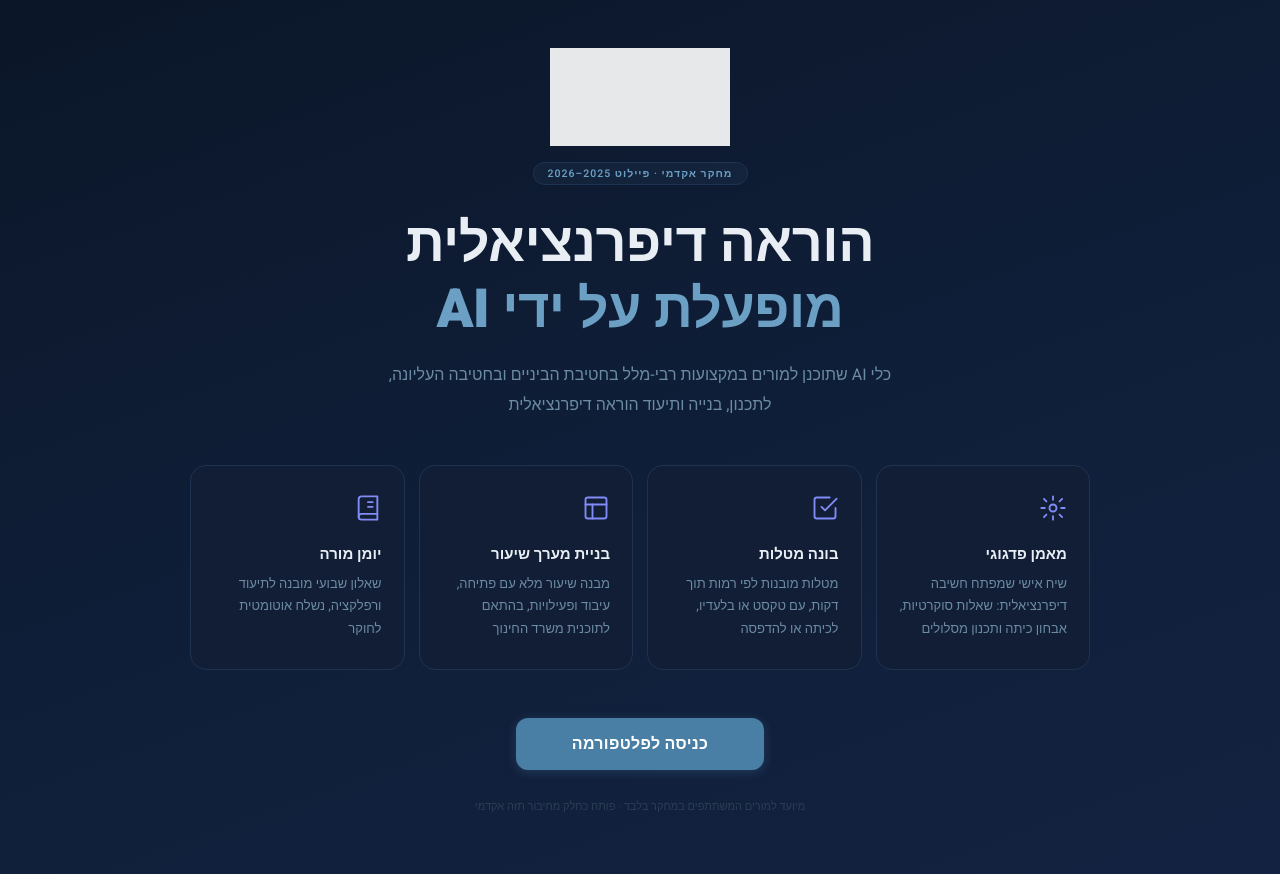
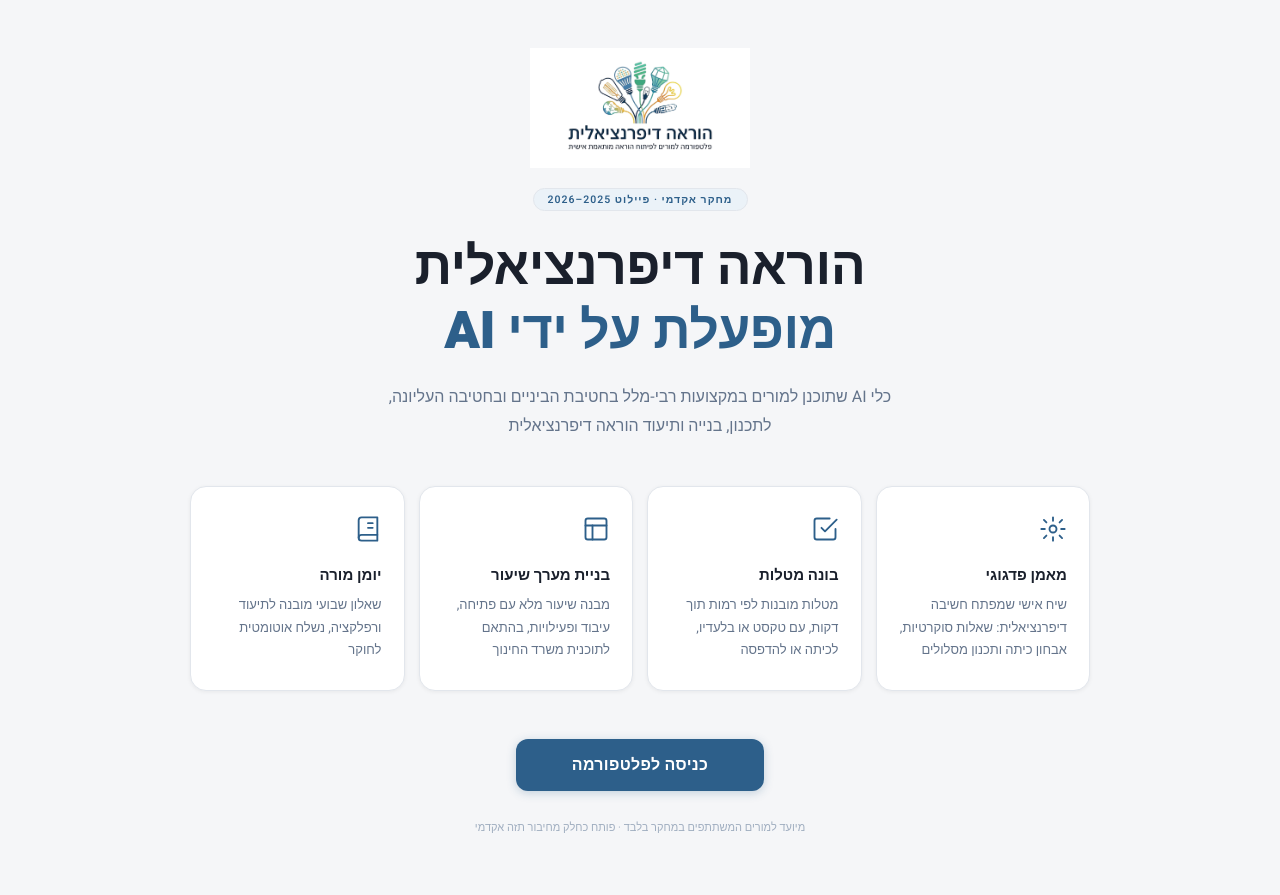
Before and after one commit to crudo1986-dotcom/lesson-plan-agent, a Next.js app: page / in a window 1280 px wide. Before the commit the page ends 874 px from the top, so only its background shows below. Built offline with nearby package versions, Linux system fonts and the light colour scheme.

Commit message:
Update page.js

```diff
--- a/app/page.js
+++ b/app/page.js
@@ -170,23 +170,23 @@ const MODES = [
 
 // ─── SVG Icons ────────────────────────────────────────────────────────────────
 const IconBrain = () => (
-  <svg width="28" height="28" viewBox="0 0 24 24" fill="none" stroke="#818CF8" strokeWidth="1.6" strokeLinecap="round" strokeLinejoin="round">
+  <svg width="28" height="28" viewBox="0 0 24 24" fill="none" stroke="#2D5F8A" strokeWidth="1.6" strokeLinecap="round" strokeLinejoin="round">
     <circle cx="12" cy="12" r="3"/>
     <path d="M12 2v3M12 19v3M4.22 4.22l2.12 2.12M17.66 17.66l2.12 2.12M2 12h3M19 12h3M4.22 19.78l2.12-2.12M17.66 6.34l2.12-2.12"/>
   </svg>
 );
 const IconTask = () => (
-  <svg width="28" height="28" viewBox="0 0 24 24" fill="none" stroke="#818CF8" strokeWidth="1.6" strokeLinecap="round" strokeLinejoin="round">
+  <svg width="28" height="28" viewBox="0 0 24 24" fill="none" stroke="#2D5F8A" strokeWidth="1.6" strokeLinecap="round" strokeLinejoin="round">
     <path d="M9 11l3 3L22 4"/><path d="M21 12v7a2 2 0 0 1-2 2H5a2 2 0 0 1-2-2V5a2 2 0 0 1 2-2h11"/>
   </svg>
 );
 const IconLesson = () => (
-  <svg width="28" height="28" viewBox="0 0 24 24" fill="none" stroke="#818CF8" strokeWidth="1.6" strokeLinecap="round" strokeLinejoin="round">
+  <svg width="28" height="28" viewBox="0 0 24 24" fill="none" stroke="#2D5F8A" strokeWidth="1.6" strokeLinecap="round" strokeLinejoin="round">
     <rect x="3" y="3" width="18" height="18" rx="2"/><path d="M3 9h18"/><path d="M9 21V9"/>
   </svg>
 );
 const IconJournal = () => (
-  <svg width="28" height="28" viewBox="0 0 24 24" fill="none" stroke="#818CF8" strokeWidth="1.6" strokeLinecap="round" strokeLinejoin="round">
+  <svg width="28" height="28" viewBox="0 0 24 24" fill="none" stroke="#2D5F8A" strokeWidth="1.6" strokeLinecap="round" strokeLinejoin="round">
     <path d="M4 19.5A2.5 2.5 0 0 1 6.5 17H20"/><path d="M6.5 2H20v20H6.5A2.5 2.5 0 0 1 4 19.5v-15A2.5 2.5 0 0 1 6.5 2z"/><line x1="12" y1="7" x2="16" y2="7"/><line x1="12" y1="11" x2="16" y2="11"/>
   </svg>
 );
@@ -200,60 +200,59 @@ function LandingPage({ onEnter }) {
     { Icon: IconJournal, title: "יומן מורה",           desc: "שאלון שבועי מובנה לתיעוד ורפלקציה, נשלח אוטומטית לחוקר" },
   ];
 
-  /* צבעי Slate-Navy — מקצועי ואקדמי */
-  const NAVY   = "#0B1628";
-  const NAVY2  = "#0F1E38";
-  const NAVY3  = "#132240";
-  const SLATE  = "#4A7FA5";   /* כחול-ציפחה להדגשות */
-  const SLATE_L= "#6B9FC4";
-  const CARD_BG= "#111E35";   /* כרטיסיות אטומות */
-  const CARD_BD= "#1E3352";   /* border כרטיסיות */
-  const TXT_HI = "#E8EEF4";   /* טקסט ראשי */
-  const TXT_LO = "#6B8BA4";   /* טקסט משני */
+  /* פלטת Light Mode — לבן/אפור מקצועי */
+  const BG_PAGE = "#F5F6F8";
+  const BG_CARD = "#FFFFFF";
+  const BD_CARD = "#E2E6EC";
+  const TXT_HI  = "#1A202C";
+  const TXT_LO  = "#64748B";
+  const ACCENT  = "#2D5F8A";
+  const ACCENT_L= "#3B7AB5";
+  const BADGE_BG= "#EBF2F8";
+  const BADGE_TXT= "#2D5F8A";
 
   return (
     <>
-      {/* טעינת גופן Heebo */}
       <style>{`@import url('https://fonts.googleapis.com/css2?family=Heebo:wght@400;600;700;900&display=swap');`}</style>
 
       <div style={{
         direction:"rtl",
         fontFamily:"'Heebo','Arial Hebrew',Arial,sans-serif",
         minHeight:"100vh", overflowX:"hidden",
-        background:`linear-gradient(160deg, ${NAVY} 0%, ${NAVY2} 50%, ${NAVY3} 100%)`,
+        background:BG_PAGE,
         display:"flex", flexDirection:"column", alignItems:"center", justifyContent:"center",
         padding:"48px 24px", boxSizing:"border-box",
       }}>
 
-        {/* לוגו */}
+        {/* לוגו — מוצג טבעי על רקע בהיר */}
         <img
           src="/Untitled%20design.png"
           alt="הוראה דיפרנציאלית"
-          style={{ width:"clamp(130px,18vw,180px)", marginBottom:16, filter:"brightness(0) invert(1)", opacity:0.9 }}
+          style={{ width:"clamp(160px,22vw,220px)", marginBottom:20 }}
         />
 
-        {/* תגית מחקר — קטנה ועדינה */}
+        {/* תגית מחקר */}
         <div style={{
-          border:`1px solid ${CARD_BD}`, borderRadius:20,
+          border:`1px solid ${BD_CARD}`, borderRadius:20,
           padding:"3px 14px", marginBottom:28, fontSize:10.5, letterSpacing:1,
-          color:SLATE_L, fontWeight:600, textTransform:"uppercase",
-          background:"rgba(74,127,165,0.08)",
+          color:BADGE_TXT, fontWeight:600, textTransform:"uppercase",
+          background:BADGE_BG,
         }}>
           מחקר אקדמי · פיילוט 2025–2026
         </div>
 
-        {/* כותרת ראשית — ללא גרדיאנט, ללא glow */}
+        {/* כותרת ראשית */}
         <h1 style={{
           margin:"0 0 4px 0", textAlign:"center", lineHeight:1.15,
-          fontSize:"clamp(30px,5.5vw,54px)", fontWeight:900, color:TXT_HI,
+          fontSize:"clamp(30px,5.5vw,52px)", fontWeight:900, color:TXT_HI,
           letterSpacing:"-0.5px", fontFamily:"'Heebo',sans-serif",
         }}>
           הוראה דיפרנציאלית
         </h1>
         <h1 style={{
           margin:"0 0 20px 0", textAlign:"center", lineHeight:1.15,
-          fontSize:"clamp(30px,5.5vw,54px)", fontWeight:900,
-          color:SLATE_L,
+          fontSize:"clamp(30px,5.5vw,52px)", fontWeight:900,
+          color:ACCENT,
           letterSpacing:"-0.5px", fontFamily:"'Heebo',sans-serif",
         }}>
           מופעלת על ידי AI
@@ -268,25 +267,28 @@ function LandingPage({ onEnter }) {
           לתכנון, בנייה ותיעוד הוראה דיפרנציאלית
         </p>
 
-        {/* כרטיסי פיצ'רים — אטומות עם border ברור */}
+        {/* כרטיסי פיצ'רים */}
         <div style={{
           display:"grid", gridTemplateColumns:"repeat(auto-fit,minmax(210px,1fr))",
           gap:14, width:"100%", maxWidth:900, marginBottom:48,
         }}>
           {features.map(({ Icon, title, desc }) => (
             <div key={title} style={{
-              background:CARD_BG,
-              border:`1px solid ${CARD_BD}`,
+              background:BG_CARD,
+              border:`1px solid ${BD_CARD}`,
               borderRadius:16, padding:"28px 22px",
-              transition:"transform 0.2s, border-color 0.2s",
+              boxShadow:"0 1px 4px rgba(0,0,0,0.06)",
+              transition:"transform 0.2s, box-shadow 0.2s, border-color 0.2s",
             }}
             onMouseEnter={e => {
               e.currentTarget.style.transform="translateY(-4px)";
-              e.currentTarget.style.borderColor=SLATE;
+              e.currentTarget.style.boxShadow="0 8px 24px rgba(45,95,138,0.12)";
+              e.currentTarget.style.borderColor=ACCENT_L;
             }}
             onMouseLeave={e => {
               e.currentTarget.style.transform="translateY(0)";
-              e.currentTarget.style.borderColor=CARD_BD;
+              e.currentTarget.style.boxShadow="0 1px 4px rgba(0,0,0,0.06)";
+              e.currentTarget.style.borderColor=BD_CARD;
             }}>
               <div style={{ marginBottom:14 }}><Icon/></div>
               <div style={{ color:TXT_HI, fontWeight:700, fontSize:15, marginBottom:8, fontFamily:"'Heebo',sans-serif" }}>{title}</div>
@@ -297,27 +299,27 @@ function LandingPage({ onEnter }) {
 
         {/* כפתור כניסה */}
         <button onClick={onEnter} style={{
-          background:SLATE,
+          background:ACCENT,
           color:"#FFFFFF", border:"none", borderRadius:12,
           padding:"14px 56px", fontSize:16, fontWeight:700,
           cursor:"pointer", fontFamily:"'Heebo',sans-serif",
-          boxShadow:"0 2px 12px rgba(74,127,165,0.3)",
+          boxShadow:"0 2px 10px rgba(45,95,138,0.25)",
           transition:"transform 0.15s, background 0.15s",
           letterSpacing:"0.3px",
         }}
         onMouseEnter={e => {
-          e.currentTarget.style.background=SLATE_L;
+          e.currentTarget.style.background=ACCENT_L;
           e.currentTarget.style.transform="translateY(-2px)";
         }}
         onMouseLeave={e => {
-          e.currentTarget.style.background=SLATE;
+          e.currentTarget.style.background=ACCENT;
           e.currentTarget.style.transform="translateY(0)";
         }}>
           כניסה לפלטפורמה
         </button>
 
         {/* תחתית */}
-        <p style={{ color:"#2A3F55", fontSize:11, textAlign:"center", marginTop:28 }}>
+        <p style={{ color:"#A0AEC0", fontSize:11, textAlign:"center", marginTop:28 }}>
           מיועד למורים המשתתפים במחקר בלבד · פותח כחלק מחיבור תזה אקדמי
         </p>
       </div>
```
